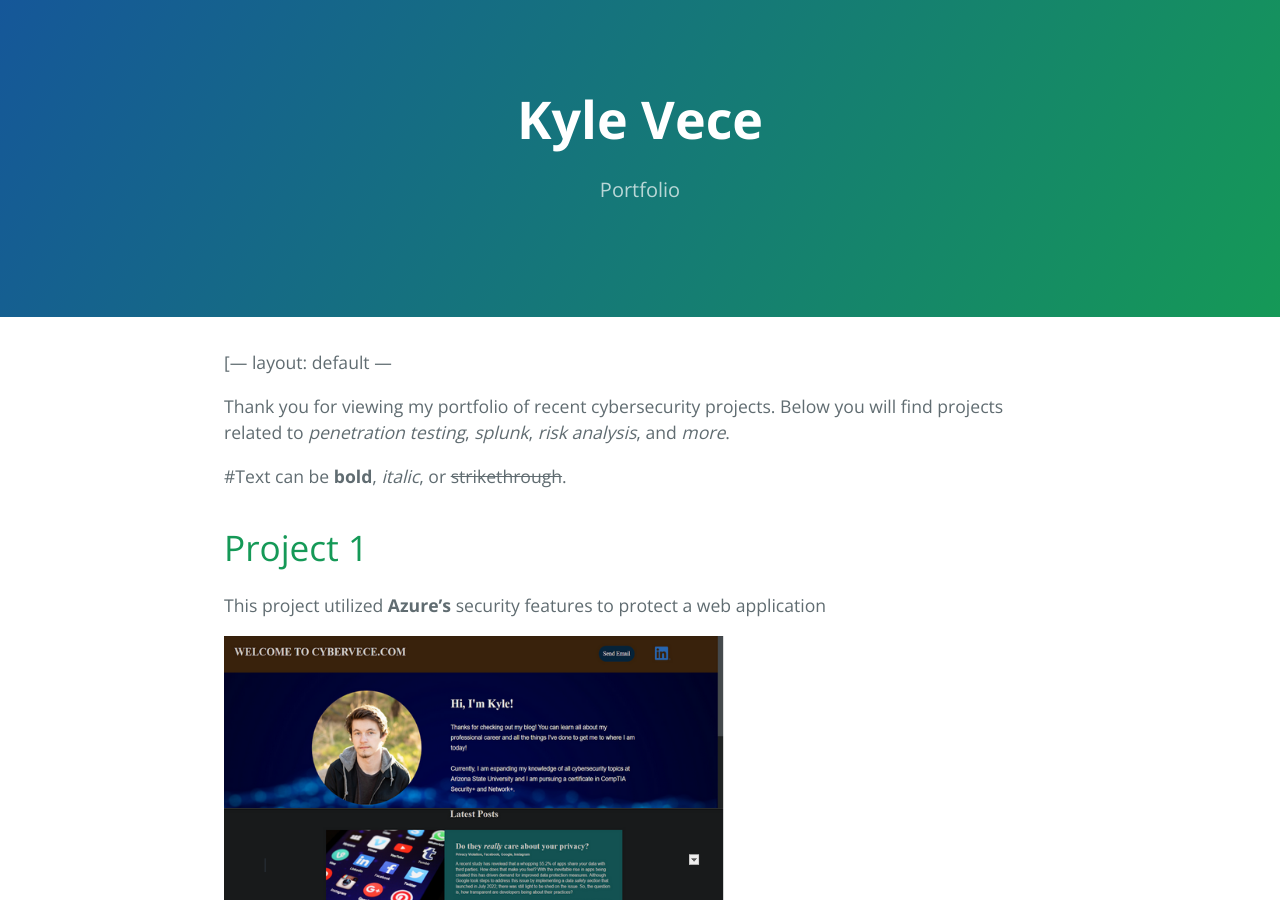
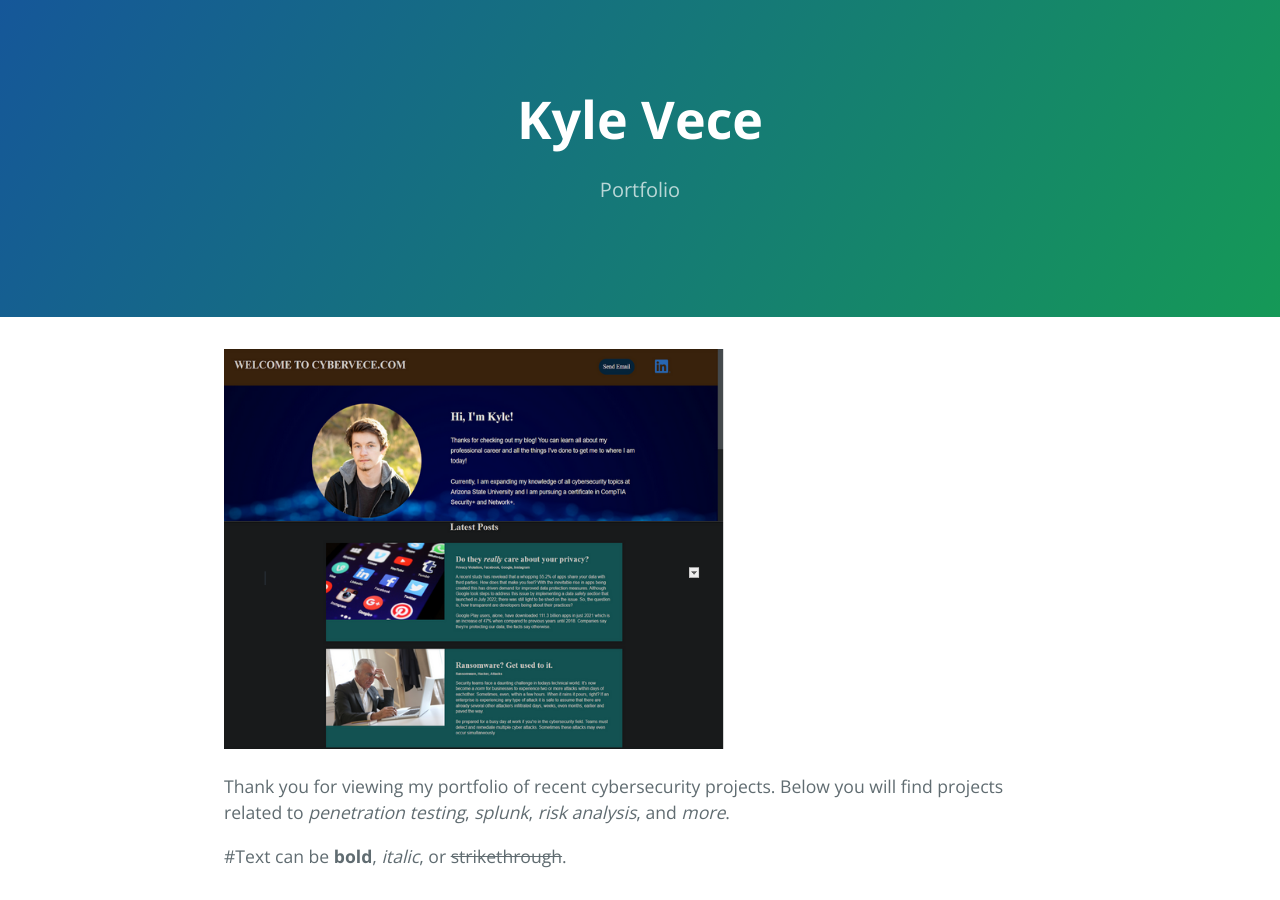
Before and after one commit to KyleV1/kylev1.github.io, a Jekyll site: the page built from index.md, in a window 1280 px wide and 900 px high. Built offline with Jekyll 4.4.1, drawn with Linux system fonts in a browser that asks for light colours; our own code applies the rules of GitHub Pages for plain Markdown files.

Commit message:
Update index.md

```diff
--- a/index.md
+++ b/index.md
@@ -1,6 +1,4 @@
-[---
-layout: default
----
+<img src="/Images/site.png" alt="image1" style="width:500px;height:400px;">
 
 Thank you for viewing my portfolio of recent cybersecurity projects. Below you will find projects related to _penetration testing_, _splunk_, _risk analysis_, and _more_.
 
```
